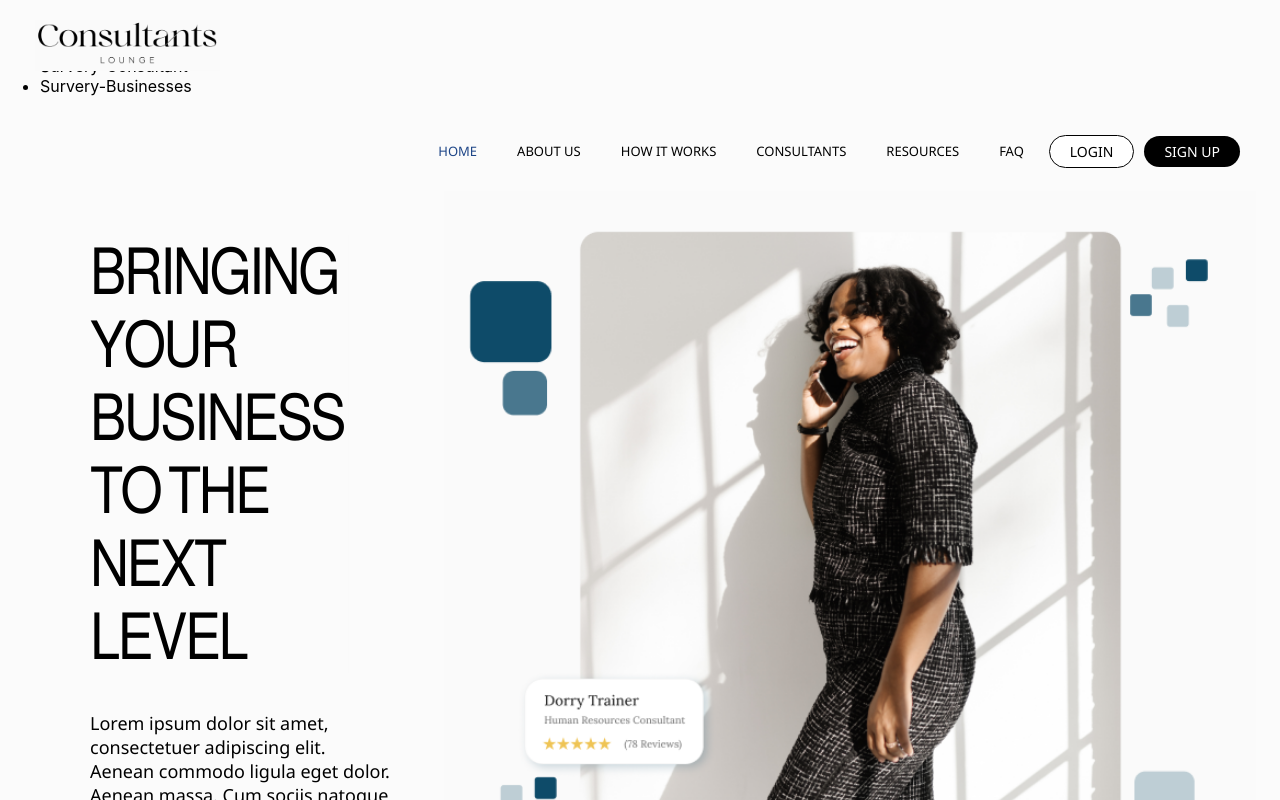
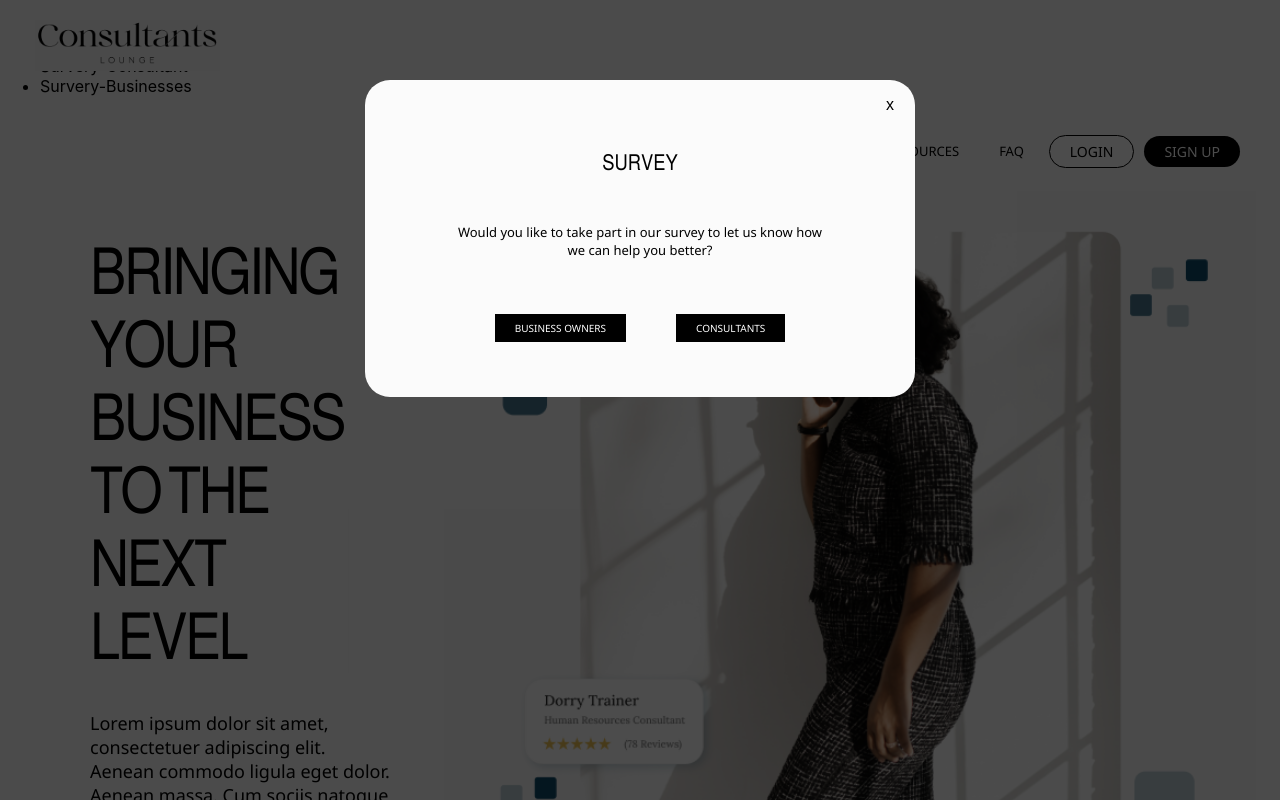
Before and after one commit to Grace4501/Capstone-Project, a React (Create React App) app in the folder consultants_lounge_frontend/: page / in a window 1280 px wide. Shown: the top 800 px of the page. Built offline with nearby package versions, Linux system fonts and the light colour scheme.

Commit message:
Added survey popup on homepage

```diff
--- a/consultants_lounge_frontend/src/components/HomePage.js
+++ b/consultants_lounge_frontend/src/components/HomePage.js
@@ -1,5 +1,5 @@
 
-import React, { useEffect } from 'react';
+import React, { useEffect, useState } from 'react';
 import '../App.css';
 import { Link } from 'react-router-dom';
 import '../styles/homePage.css';
@@ -7,9 +7,23 @@ import '../styles/headerFooter.css';
 import { loadExperts } from './homePage-Experts';
 
 const HomePage = () => {
+  const [showPopup, setShowPopup] = useState(true);
+
   useEffect(() => {
     loadExperts();
   }, []);
+
+  const handleClosePopup = () => {
+    setShowPopup(false);
+  };
+
+  const handleToBusinessSurvey = () => {
+    window.location.href = '/survey-Businesses';
+};
+
+const handleToConsultantSurvey = () => {
+  window.location.href = '/survey-Consultant';
+};
 
   const handleScroll = (direction) => {
     const expertsContainer = document.getElementById('experts-container');
@@ -23,6 +37,21 @@ const HomePage = () => {
 
   return (
     <div className="App">
+
+    {showPopup && (
+      <div className='popup-overlay'>
+        <div className='popup'>
+          <button className='close-btn' onClick={handleClosePopup}>x</button>
+          <h1>SURVEY</h1>
+          <p>Would you like to take part in our survey to let us know how we can help you better?</p>
+          <div className='popup-btns'>
+            <button onClick={handleToBusinessSurvey} className='popup-btn primary'>BUSINESS OWNERS</button>
+            <button onClick={handleToConsultantSurvey} className='popup-btn secondary'>CONSULTANTS</button>
+          </div>
+        </div>
+      </div>
+    )}
+
       {/* Header Section */}
       <div className="header">
         <div className="logo-container">
--- a/consultants_lounge_frontend/src/components/survey-Consultant.js
+++ b/consultants_lounge_frontend/src/components/survey-Consultant.js
@@ -43,7 +43,7 @@ const SurveyConsultant = () => {
         setStep(6);
     };
 
-    // Redirect to the homepage
+    // Redirect to the blog
     const handleBackToHomepage = () => {
         window.location.href = 'https://blog.consultantslounge.com/';
     };
--- a/consultants_lounge_frontend/src/styles/homePage.css
+++ b/consultants_lounge_frontend/src/styles/homePage.css
@@ -666,3 +666,89 @@
     background-color: white;
 
 }
+
+
+/* Styling for the Popup section */
+
+
+.popup-overlay {
+    position: fixed;
+    top: 0;
+    left: 0;
+    width: 100vw;
+    height: 100vh;
+    display: flex;
+    justify-content: center;
+    align-items: flex-start;
+    padding-top: 10vh;
+    background: rgba(0, 0, 0, 0.7);
+    z-index: 9999;
+}
+
+.popup {
+    position: relative;
+    border-radius: 25px;
+    padding: 20px;
+    width: 550px;
+    text-align: center;
+    position: relative;
+    z-index: 10000;
+}
+
+.close-btn {
+    position: absolute;
+    top: 15px;
+    right: 15px;
+    background: none;
+    border: none;
+    font-size: 16px;
+    cursor: pointer;
+    color: black;
+}
+
+.popup h1 {
+    font-size: 22px;
+    margin-bottom: 10px;
+    text-align: center;
+    font-family: 'Almarai', serif;
+    font-weight: 465;
+    transform: scaleY(1.3) translateX(-25px);
+    transform: scaleX(0.85);
+    padding: 35px;
+  }
+
+  .popup p {
+    font-size: 13px;
+    margin-bottom: 20px;
+    text-align: center;
+    font-family: 'Noto Sans', sans-serif;
+    padding-left: 70px;
+    padding-right: 70px;
+  }
+
+  .popup-btns {
+    display: flex;
+    gap: 50px;
+    justify-content: center;
+    padding: 35px;
+
+  }
+
+  .popup-btn {
+    padding: 7px 20px;
+    cursor: pointer;
+    border: none;
+    font-size: 10px;
+  }
+
+  .popup-btn.primary {
+    background-color: black;
+    color: white;
+    font-family: 'Noto Sans', sans-serif;
+  }
+
+  .popup-btn.secondary {
+    background-color: black;
+    color: white;
+    font-family: 'Noto Sans', sans-serif;
+  }
```
